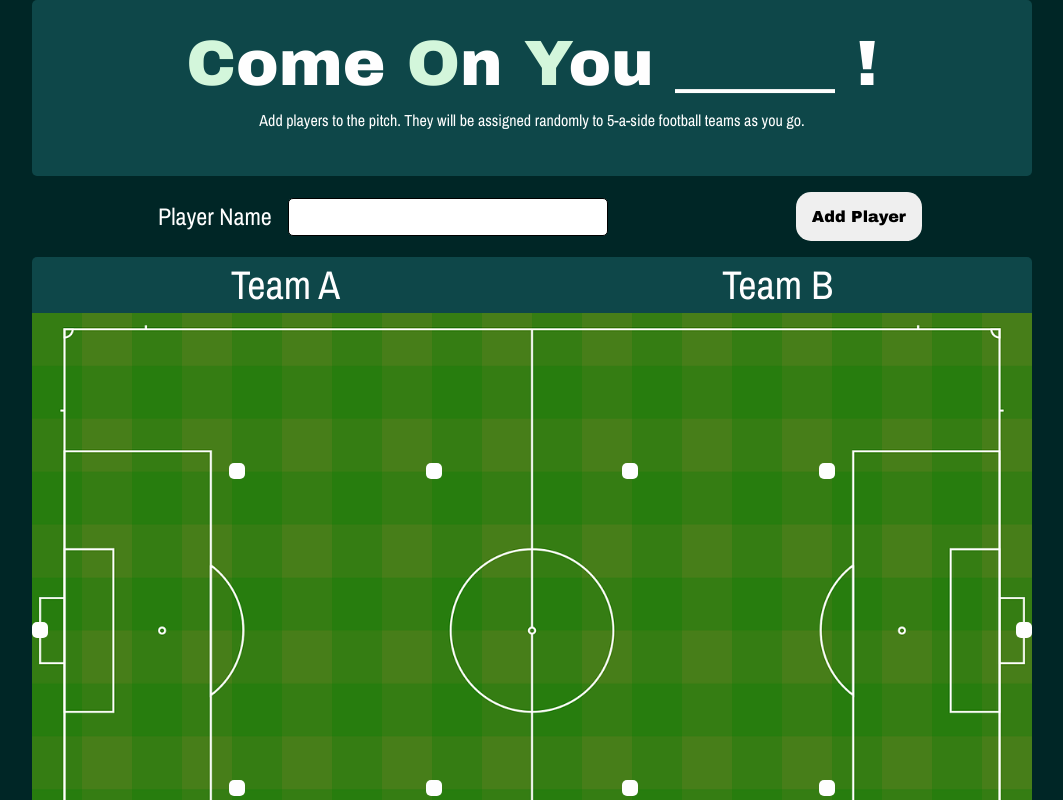
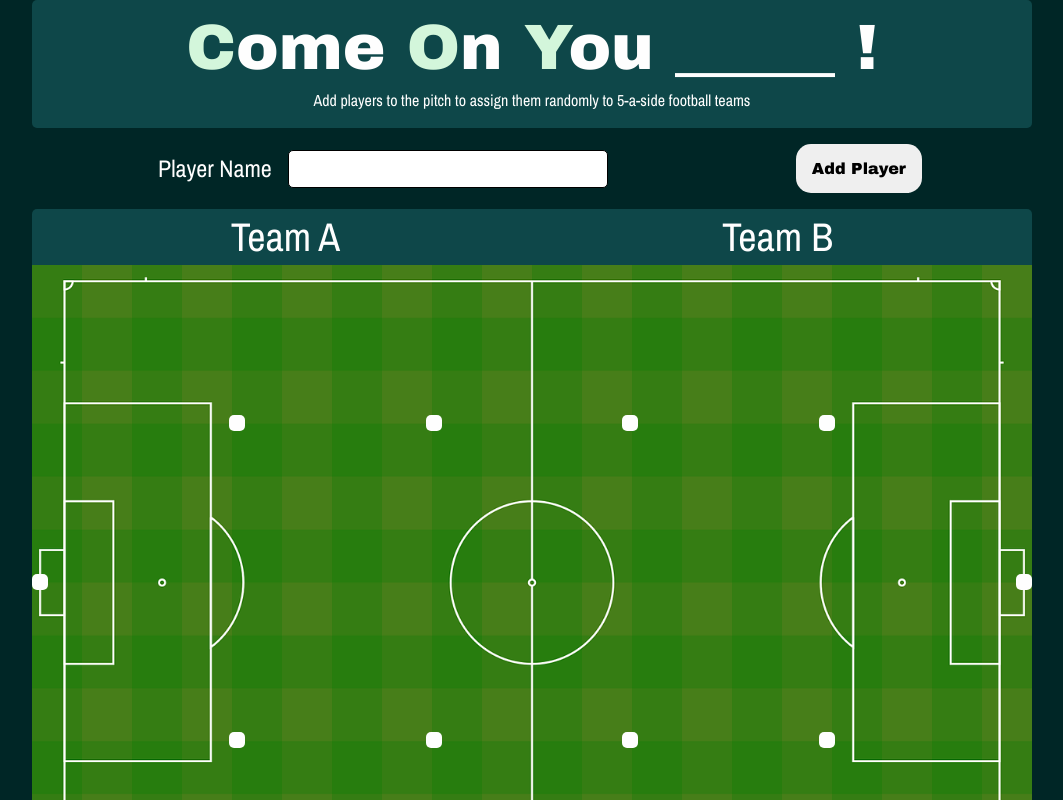
Before and after one commit to nosvalds/come-on-you-team, a React (Create React App) app: page / in a window 1280 px wide. Shown: the top 800 px of the page, without its empty margins (108-1171 px from the left). Built offline with nearby package versions, Linux system fonts and the light colour scheme.

Commit message:
update instructions and styling

```diff
--- a/src/components/Header/Header.js
+++ b/src/components/Header/Header.js
@@ -5,7 +5,7 @@ const Header = () => (
         <h1 className="main-header-text">
             <span className="accent-color">C</span>ome <span className="accent-color">O</span>n <span className="accent-color">Y</span>ou _____ !
         </h1>
-        <p>Add players to the pitch. They will be assigned randomly to 5-a-side football teams as you go.</p>
+        <p>Add players to the pitch to assign them randomly to 5-a-side football teams</p>
     </header>
 )
 
--- a/src/css/_header_footer.css
+++ b/src/css/_header_footer.css
@@ -1,12 +1,16 @@
 .main-header {
     text-align: center;
-    padding: 2rem;
+    padding: 1rem;
     background-color: var(--banner-back);
     border-radius: 5px;
 }
 
+.main-header h1 {
+    margin-bottom: 0.5rem;
+}
+
 .main-header p {
-    padding: 1rem;
+    padding: 0.25rem;
 }
 
 .accent-color {
```
